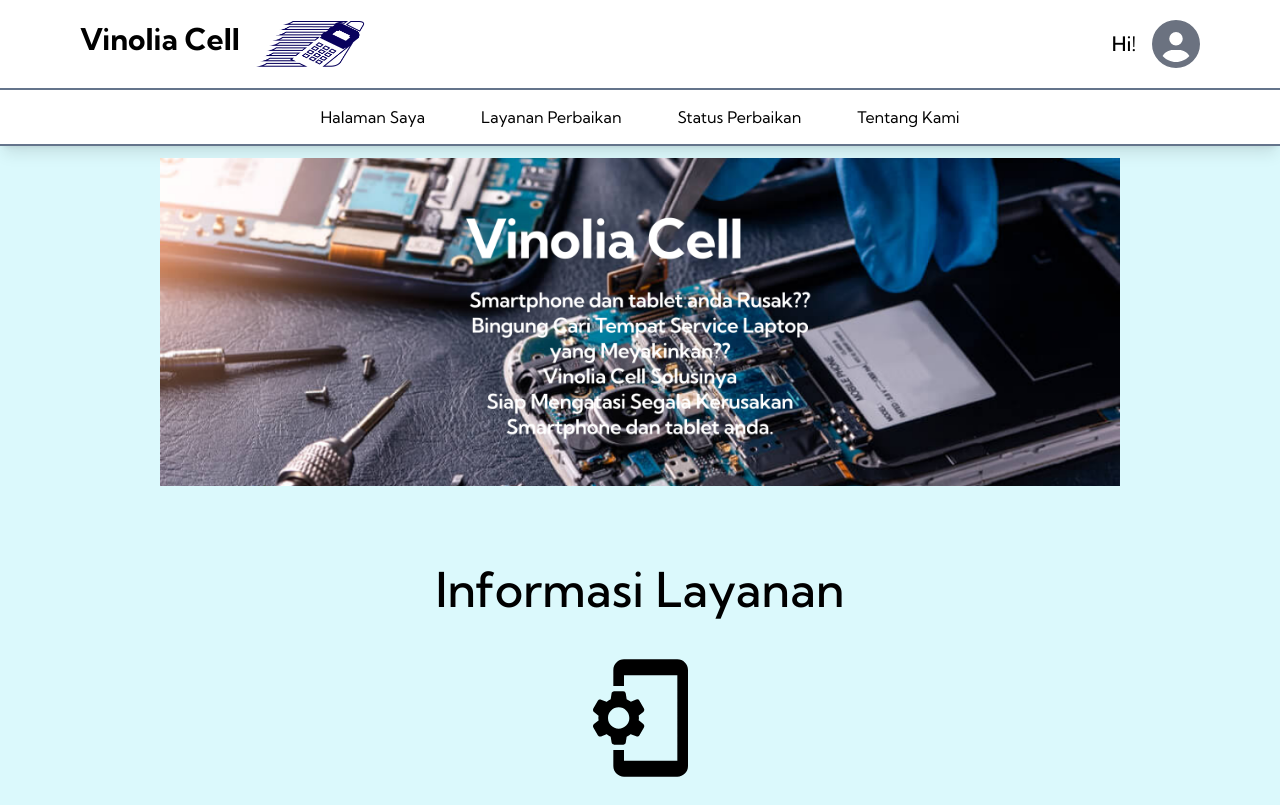
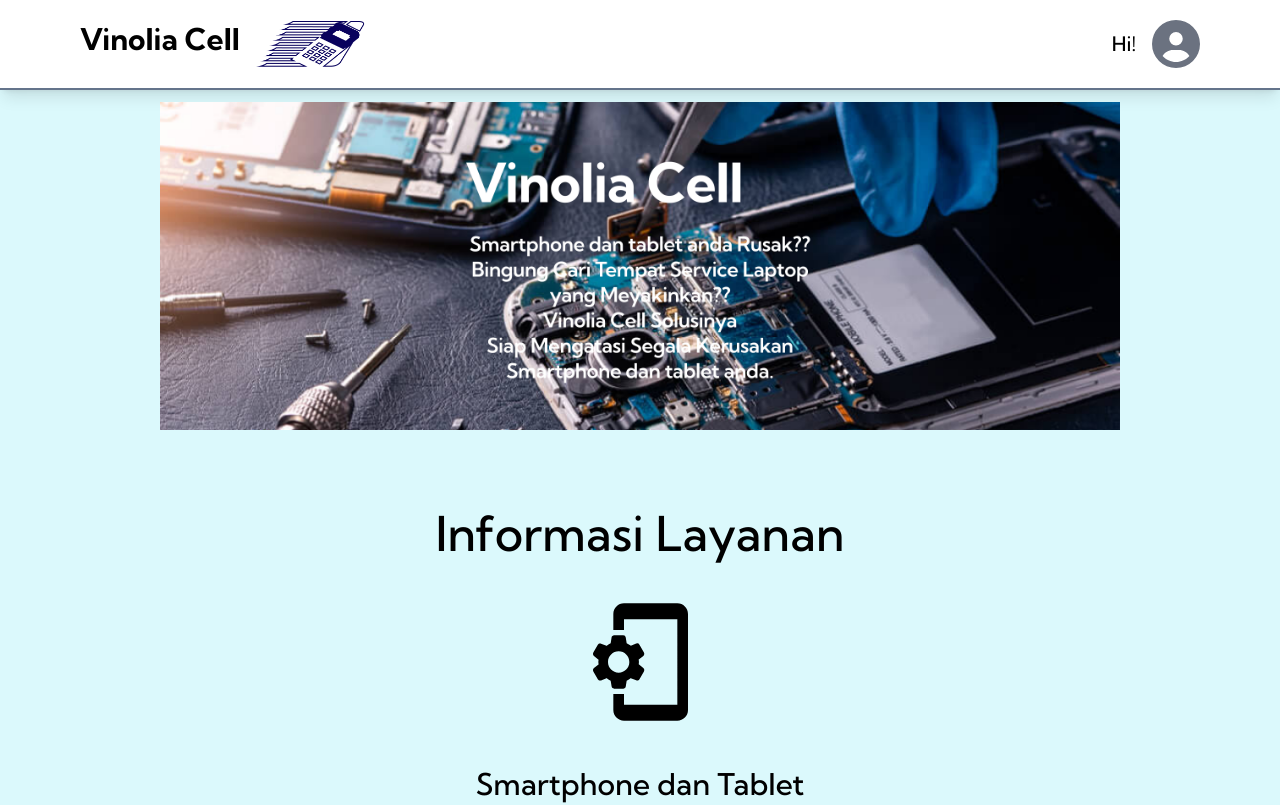
Before and after one commit to amelia-iky/vinoliacell-frontend, a React (Vite) app: page / in a window 1280 px wide. Shown: the top 805 px of the page. Built offline with nearby package versions, Linux system fonts and the light colour scheme; sample sign-in values are in the browser's storage.

Commit message:
fix: conditionally render Navbar links based on user role

```diff
--- a/src/elements/Navbar.jsx
+++ b/src/elements/Navbar.jsx
@@ -133,6 +133,7 @@
       </div>
 
       {/* Navigation */}
+      {role !== 'admin' && (
         <div className='flex flex-row justify-center items-center gap-10 h-14 py-2 border-b-2 border-slate-500'>
           <Link
             className='hover:border-2 hover:rounded-md hover:bg-slate-50 p-2'
@@ -152,13 +153,14 @@
           >
             Status Perbaikan
           </Link>
-        <Link
+          {/* <Link
             className='hover:border-2 hover:rounded-md hover:bg-slate-50 p-2'
             to='#'
           >
             Tentang Kami
-        </Link>
+          </Link> */}
         </div>
+      )}
     </div>
   );
 };
```
Lines whose indentation alone changed are shown as unchanged.
